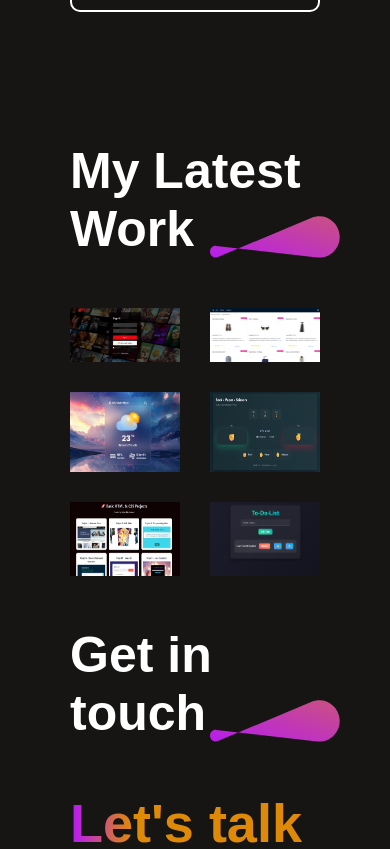
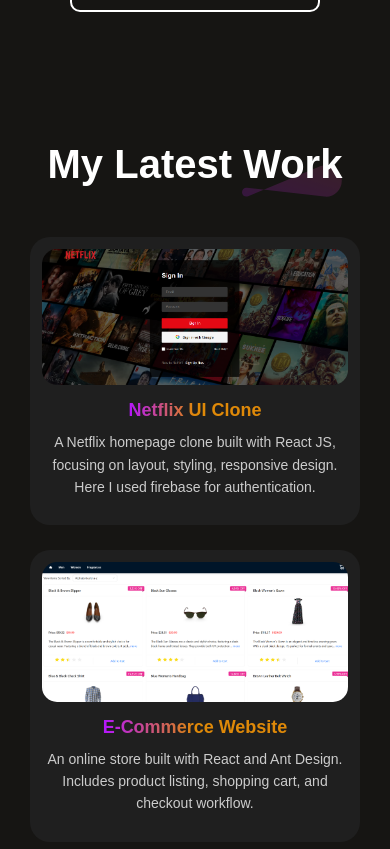
Before and after one commit to krijanmachamasi777/Portfolio__Website, a React (Vite) app: page / in a window 390 px wide. Shown: the part 5535-6384 px from the top of the page. Built offline with nearby package versions, Linux system fonts and the light colour scheme.

Commit message:
some changes made

```diff
--- a/src/Components/MyWork/MyWork.css
+++ b/src/Components/MyWork/MyWork.css
@@ -1,86 +1,146 @@
-.mywork{
+.mywork {
     display: flex;
     flex-direction: column;
     align-items: center;
     justify-content: center;
     gap: 80px;
-    margin:80px 170px;
+    margin: 80px 150px;
 }
-.mywork-title{
+
+.mywork-title {
     position: relative;
+    text-align: center;
 }
-.mywork-title h1{
-    padding: 0px 30px;
+
+.mywork-title h1 {
     font-size: 80px;
+    font-weight: 700;
+    margin: 0;
+}
+
+.mywork-title img {
+    position: absolute;
+    bottom: -10px;
+    right: 0;
+    z-index: -1;
+    width: 150px;
+    opacity: 0.2;
+}
+
+.mywork-container {
+    display: grid;
+    grid-template-columns: repeat(auto-fit, minmax(300px, 1fr));
+    gap: 40px;
+    width: 100%;
+}
+
+/* Entire project card */
+.mywork-card a {
+    background: #1f1f1f;
+    padding: 10px;
+    border-radius: 20px;
+    text-align: center;
+    cursor: pointer;
+    transition: transform 0.4s ease, box-shadow 0.4s ease, border 0.4s ease;
+    border: 2px solid transparent;
+    display: flex;
+    flex-direction: column;
+    align-items: center;
+    justify-content: space-between;
+    text-decoration: none;
+  color: inherit;
+}
+
+.mywork-card:hover {
+    transform: translateY(-10px) scale(1.03);
+    box-shadow: 0 15px 40px rgba(255, 0, 255, 0.3);
+    border: 2px solid #ff00ff;
+    border-radius: 20px;
+}
+
+.mywork-card img {
+    width: 100%;
+    height: 200px;
+    object-fit: cover;
+    border-radius: 15px;
+    margin-bottom: 15px;
+    transition: transform 0.3s ease;
+}
+
+.mywork-card:hover img {
+    transform: scale(1.05);
+}
+
+.mywork-card h2 {
+    font-size: 22px;
     font-weight: 600;
+    color: #fff;
+    margin-bottom: 10px;
+    text-decoration: none;
+     background: linear-gradient(270deg,#df8908 50%,#b415ff 100%);
+    background-clip: text;
+    -webkit-background-clip: text;
+    -webkit-text-fill-color: transparent;
 }
-.mywork-title img{
-    position: absolute;
-    bottom:0;
-    right:0;
-    z-index: -1;
+
+.mywork-card p {
+    font-size: 15px;
+    color: #ccc;
+    line-height: 1.6;
+    margin-bottom: 15px;
 }
-.mywork-container{
-    display: grid;
-    grid-template-columns: 1fr 1fr 1fr;
-    gap:40px;
-}
-.mywork-container img{
-    box-sizing: border-box;
-    width:419px;
-    height:280px;
-    transition: 0.3s;
-    cursor: pointer;
-}
-.mywork-container img:hover{
-    transform: scale(1.10);
-    border:4px solid #ff00ff;
-    border-radius: 10px;
-    transition: 0.3s;
-}
-.mywork-showmore{
-    display: flex;
-    gap:15px;
-    border-radius: 50px;
-    border:2px solid white;
-    padding:30px 60px;
-    font-size: 22px;
-    font-weight: 500;
-    margin-bottom:80px;
-    transition:0.6s;
-    cursor: pointer;
-}
-.mywork-showmore:hover{
-    gap:30px;
-    transition:0.6s;
-}
-@media(max-width:768px){
-    .mywork{
-        gap:50px;
-        margin: 50px 70px;
-        align-items: start;
+
+
+/* Responsive adjustments */
+@media (max-width: 1024px) {
+    .mywork-title h1 {
+        font-size: 60px;
     }
-    .mywork-title h1{
-        padding: 0;
-        font-size: 50px;
-        font-weight: 600;
-    }
-    .mywork-title img{
-        width:130px;
-        margin-right:-20px;
-            }
-    .mywork-container{
-        grid-template-columns: 1fr 1fr;
+    .mywork-container {
         gap: 30px;
     }
-    .mywork-container img{
-        width:100%;
-        height:100%;
+}
+
+@media (max-width: 768px) {
+    .mywork {
+        gap: 50px;
+        margin: 50px 30px;
+        align-items: center;
     }
-    .mywork-showmore{
+
+    .mywork-title h1 {
+        font-size: 40px;
+    }
+
+    .mywork-title img {
+        width: 100px;
+    }
+
+    .mywork-container {
+        grid-template-columns: 1fr;
+        gap: 25px;
+    }
+
+    .mywork-card img {
+        height: auto;
+    }
+
+    .mywork-card h2 {
+        font-size: 18px;
+    }
+
+    .mywork-card p {
+        font-size: 14px;
+    }
+
+    .mywork-card a.demo-btn {
+        padding: 8px 20px;
+        font-size: 13px;
+    }
+
+    .mywork-showmore {
         padding: 20px 40px;
         font-size: 18px;
-        margin:50px auto;
-        cursor:pointer;
+        margin: 40px auto;
     }
 }
--- a/src/Components/MyWork/MyWork.jsx
+++ b/src/Components/MyWork/MyWork.jsx
@@ -2,7 +2,6 @@
 import './MyWork.css'
 import theme_pattern from '../../assets/theme_pattern.svg'
 import mywork_data from '../../assets/mywork_data'
-import arrow_icon from '../../assets/arrow_icon.svg'
 
 const MyWork = () => {
   return (
@@ -11,12 +10,19 @@
         <h1>My Latest Work</h1>
         <img src={theme_pattern} alt="" />
       </div>
+
       <div className="mywork-container">
-        {mywork_data.map((work, index) => {
-          return <a href={work.link} key={index} target='_blank'><img src={work.w_img} alt="" /></a>
-        })}
+        {mywork_data.map((work, index) => (
+          <div className="mywork-card" key={index}>
+            <a href={work.link} target='_blank' rel="noreferrer">
+              <img src={work.w_img} alt={work.title} />
+              <h2>{work.title}</h2>
+            <p>{work.desc}</p>
+            </a>
+
+          </div>
+        ))}
       </div>
-
     </div>
   )
 }
--- a/src/assets/mywork_data.js
+++ b/src/assets/mywork_data.js
@@ -9,43 +9,46 @@
 const mywork_data = [
   {
     w_no: 1,
-    w_name: "Web design",
+    title: "Netflix UI Clone",
+    desc: "A Netflix homepage clone built with React JS, focusing on layout, styling, responsive design. Here I used firebase for authentication.",
     w_img: Netflix_img,
     link: "https://movie-ui-clone-git-main-krijanmachamasi777s-projects.vercel.app?_vercel_share=xK1csMix88qhiOaFTxUqNIwxRXYoM5ye",
   },
-   {
+  {
     w_no: 2,
-    w_name: "Web design",
+    title: "E-Commerce Website",
+    desc: "An online store built with React and Ant Design. Includes product listing, shopping cart, and checkout workflow.",
     w_img: E_Commerce_website,
     link: "https://e-commerce-website-git-main-krijanmachamasi777s-projects.vercel.app?_vercel_share=V1v6rbaBLyqi7nrcTNHg1jwyOXcbx05V",
   },
   {
     w_no: 3,
-    w_name: "Web design",
+    title: "Weather App",
+    desc: "A weather forecast application using React and OpenWeather API to display live weather data with responsive UI.",
     w_img: Weather_App,
     link: "https://weather-app-git-main-krijanmachamasi777s-projects.vercel.app?_vercel_share=eNSAlkl5tDX6B5OlzkihSq42kO0FqxY5",
   },
   {
     w_no: 4,
-    w_name: "Web design",
+    title: "Rock Paper Scissors Game",
+    desc: "A simple game built with React and JavaScript logic to practice state management and event handling.",
     w_img: Rockpaer,
     link: "https://rock-paper-scissor-git-main-krijanmachamasi777s-projects.vercel.app?_vercel_share=5OcYWZVVSA1Kcfupzv0sOFgh1ByJIosp",
   },
-
-
   {
     w_no: 5,
-    w_name: "Web design",
+    title: "Basic HTML & CSS Project",
+    desc: "A beginner project created with pure HTML and CSS to strengthen fundamentals of layout and styling.",
     w_img: Basic_project,
     link: "https://basic-html-css-git-main-krijanmachamasi777s-projects.vercel.app?_vercel_share=lqdIEOLw38HNnetC3eCdOGymqUWVWgTK",
   },
   {
     w_no: 6,
-    w_name: "Web design",
+    title: "To-Do List App",
+    desc: "A task manager built with React that allows adding, deleting, and managing tasks with local state.",
     w_img: Todo_list,
     link: "https://todo-list-git-main-krijanmachamasi777s-projects.vercel.app?_vercel_share=MVXluYlRA3rAkGAUGl3BCK6pegjl7WSb",
   },
-
 ];
 
 export default mywork_data;
```
